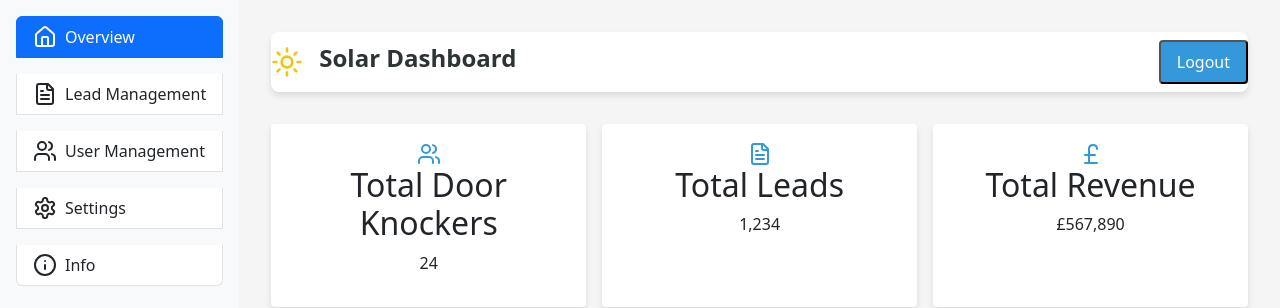
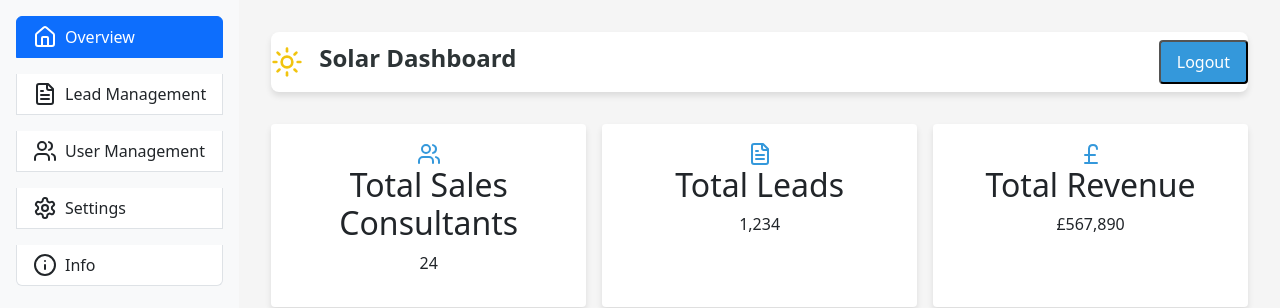
Before and after one commit to mali2927/Suniese-CRM, a React (Create React App) app: page /dashboard in a window 1280 px wide. Shown: the top 308 px of the page. Built offline with nearby package versions, Linux system fonts and the light colour scheme.

Commit message:
sales conuslantants

```diff
--- a/src/Components/Dashboard.js
+++ b/src/Components/Dashboard.js
@@ -21,7 +21,7 @@ const Dashboard = () => {
         <div style={{ display: "flex", gap: "1rem", marginBottom: "2rem" }}>
           <motion.div whileHover={{ scale: 1.05 }} style={styles.card}>
             <UsersIcon style={styles.cardIcon} />
-            <h2>Total Door Knockers</h2>
+            <h2>Total Sales Consultants</h2>
             <p>24</p>
           </motion.div>
           <motion.div whileHover={{ scale: 1.05 }} style={styles.card}>
```
